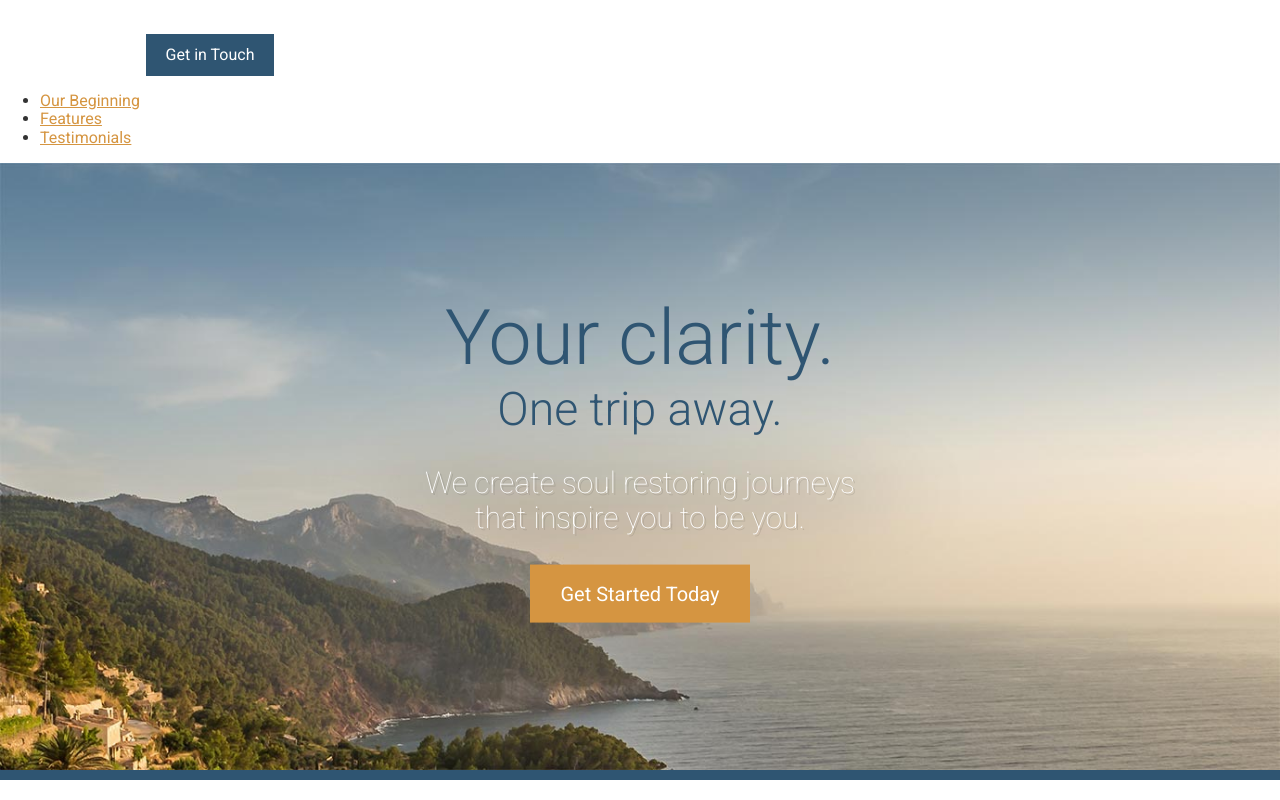
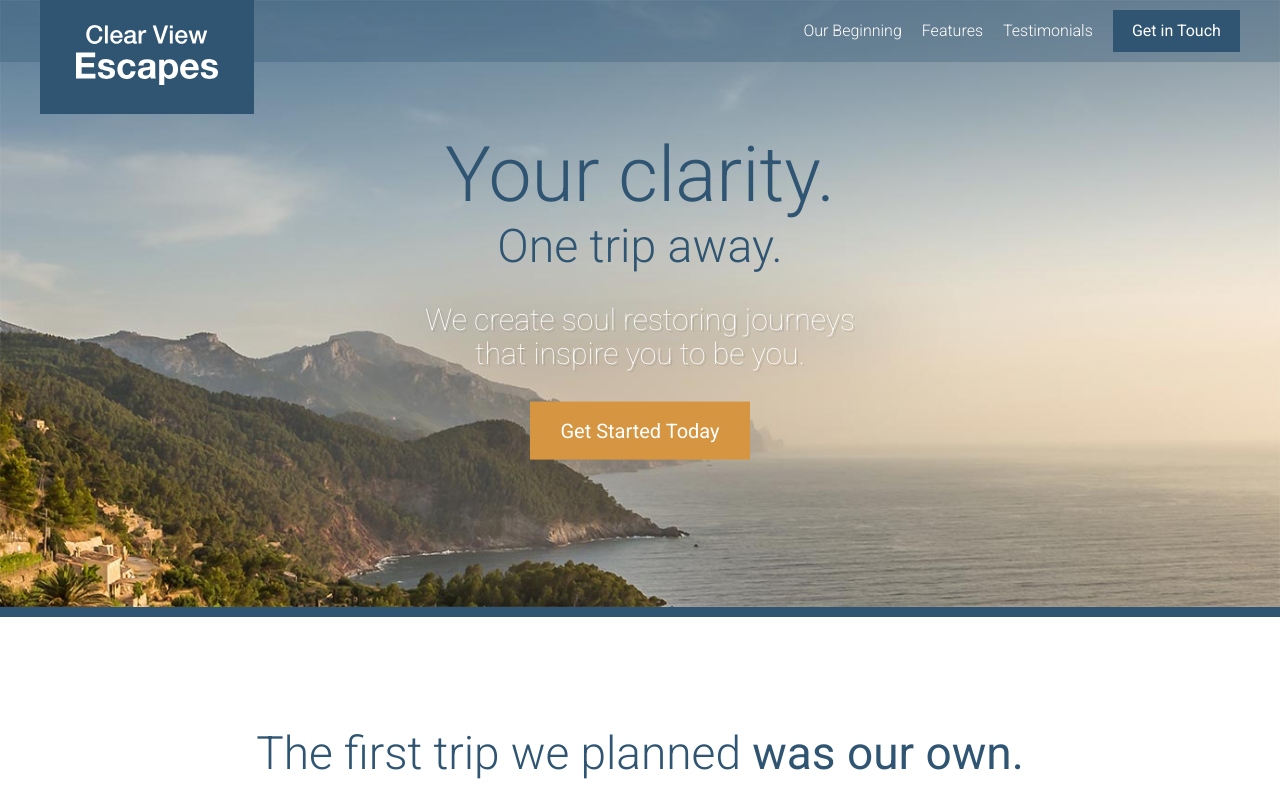
Before and after one commit to RaudelGomez/hello, a website: page app/index.html in a window 1280 px wide. Shown: the top 800 px of the page. Drawn offline with Linux system fonts and the light colour scheme.

Commit message:
termine leccion 38

```diff
--- a/app/assets/styles/modules/_large-hero.css
+++ b/app/assets/styles/modules/_large-hero.css
@@ -8,12 +8,17 @@
 
 
 	 &__text-content {
+	 	padding: 88px;
 		position: absolute;
 		top: 50%;
 		transform: translateY(-50%);
 		left: 0%;
 		width: 100%;
 		text-align: center;
+
+		@mixin atMedium {
+			padding: 60px;
+		}
 
 	}
 
--- /dev/null
+++ b/app/assets/styles/modules/_primary-nav.css
@@ -0,0 +1,28 @@
+.primary-nav {
+
+
+	&--pull-right {
+		float: right;
+	}
+
+	ul {
+		margin: 0;
+		padding: 0;
+		@mixin clearfix;
+	}
+
+	li{
+		list-style: none;
+		float: left;
+		padding-right: 20px;
+	}
+
+	a {
+		color: $mainWhite;
+		font-weight: 300;
+		text-decoration: none;
+		display: block;
+		padding: 12px 0;
+
+	}
+}
--- /dev/null
+++ b/app/assets/styles/modules/_site-header.css
@@ -0,0 +1,57 @@
+.site-header {
+	padding: 10px 0;
+	position: absolute;
+	width: 100%;
+	z-index: 2;
+
+
+	&__menu-icon{
+		width: 20px;
+		height: 20px;
+		background-color: #FFF;
+		position: absolute;
+		top: 10px;
+		right: 10px;
+
+		@mixin atMedium {
+		display: none;
+		}
+	}
+
+	@mixin atMedium {
+		background-color: rgba(#2f5572, .3);
+	}
+
+
+
+	&__btn-container {
+		float: right;
+	}
+
+	&__logo {
+		position: absolute;
+		top: 0;
+		left: 50%;
+		transform: translateX(-50%) scale(.8);
+		transform-origin: 50% 0%;
+		background-color: $mainBlue;
+		padding: 25px 36px;
+
+
+		@mixin atMedium {
+			left: auto;
+			transform: translateX(0);
+
+		}
+	}
+
+
+
+	&__menu-content {
+		display: none;
+
+		@mixin atMedium {
+			display: block;
+		}
+	}
+}
--- a/app/assets/styles/styles.css
+++ b/app/assets/styles/styles.css
@@ -14,3 +14,5 @@
 @import "modules/_testimonial";
 @import "modules/_sprite";
 @import "modules/_site-footer";
+@import "modules/_site-header";
+@import "modules/_primary-nav";
--- a/app/index.html
+++ b/app/index.html
@@ -11,16 +11,25 @@
 
 </head>
 <body>
-  <header>
+  <header class="site-header">
+    <div class="wrapper">
+      <div class="site-header__logo">
         <img src="assets/images/icons/clear-view-escapes.svg">
+      </div>
+      <div class="site-header__menu-icon"></div>
+      <div class="site-header__menu-content">
+        <div class="site-header__btn-container">
         <a href="#"  class="btn">Get in Touch</a>
-    <nav>
+        </div>
+        <nav  class="primary-nav primary-nav--pull-right">
           <ul>
             <li><a href="#our-beginning">Our Beginning</a></li>
             <li><a href="#features">Features</a></li>
             <li><a href="#testimonials">Testimonials</a></li>
           </ul>
         </nav>
+      </div>
+    </div>
   </header>
 
   <div class="large-hero">
--- a/app/temp/styles/styles.css
+++ b/app/temp/styles/styles.css
@@ -380,6 +380,7 @@ a {
 	}
 
 .large-hero__text-content {
+	 	padding: 88px;
 		position: absolute;
 		top: 50%;
 		transform: translateY(-50%);
@@ -387,6 +388,14 @@ a {
 		width: 100%;
 		text-align: center;
 
+	}
+
+@media(min-width: 800px) {
+
+.large-hero__text-content {
+			padding: 60px
+
+	}
 	}
 
 .large-hero__title {
@@ -1004,3 +1013,96 @@ background-image: url('/temp/sprite/css/svg/sprite.css-e1abb911.svg');
 			margin-right: 1.4rem
 	}
 	}
+
+.site-header {
+	padding: 10px 0;
+	position: absolute;
+	width: 100%;
+	z-index: 2;
+}
+
+.site-header__menu-icon{
+		width: 20px;
+		height: 20px;
+		background-color: #FFF;
+		position: absolute;
+		top: 10px;
+		right: 10px;
+	}
+
+@media(min-width: 800px) {
+
+.site-header__menu-icon{
+		display: none
+	}
+	}
+
+@media(min-width: 800px) {
+
+.site-header {
+		background-color: rgba(47,85,114, .3);
+  }
+	}
+
+.site-header__btn-container {
+		float: right;
+	}
+
+.site-header__logo {
+		position: absolute;
+		top: 0;
+		left: 50%;
+		transform: translateX(-50%) scale(.8);
+		transform-origin: 50% 0%;
+		background-color: #2f5572;
+		padding: 25px 36px;
+	}
+
+@media(min-width: 800px) {
+
+.site-header__logo {
+			left: auto;
+			transform: translateX(0)
+	}
+	}
+
+.site-header__menu-content {
+		display: none;
+	}
+
+@media(min-width: 800px) {
+
+.site-header__menu-content {
+			display: block
+	}
+	}
+
+.primary-nav--pull-right {
+		float: right;
+	}
+
+.primary-nav ul {
+		margin: 0;
+		padding: 0;
+	}
+
+.primary-nav ul::after {
+		content: "";
+		clear: both;
+		display: table;
+	}
+
+.primary-nav li{
+		list-style: none;
+		float: left;
+		padding-right: 20px;
+	}
+
+.primary-nav a {
+		color: #FFF;
+		font-weight: 300;
+		text-decoration: none;
+		display: block;
+		padding: 12px 0;
+
+	}
--- a/gulpfile.js
+++ b/gulpfile.js
@@ -10,6 +10,7 @@ var mixins = require('postcss-mixins');
 var browserSync = require('browser-sync').create();
 var svgSprite = require('gulp-svg-sprite');
 var rename = require('gulp-rename');
+var hexrgba = require('postcss-hexrgba');
 
 
 //Tarea Sprite
@@ -46,7 +47,7 @@ gulp.task('icons', gulp.series(['createSprite', 'copySpriteCSS']));
 //Tarea Styles
 gulp.task('styles', function() {
   return gulp.src('./app/assets/styles/styles.css')
-    .pipe(postcss([mixins, cssImport, cssvars({ silent: true }), nested, autoprefixer]))
+    .pipe(postcss([mixins, cssImport, cssvars({ silent: true }), nested, hexrgba, autoprefixer]))
     .pipe(gulp.dest('./app/temp/styles'));
 });
 
--- a/package.json
+++ b/package.json
@@ -16,6 +16,7 @@
     "gulp-watch": "^5.0.1",
     "gulp4-run-sequence": "^1.0.1",
     "postcss": "^8.3.6",
+    "postcss-hexrgba": "^2.0.1",
     "postcss-import": "^14.0.2",
     "postcss-mixins": "^8.1.0",
     "postcss-nested": "^5.0.6",
```
Also changed, not shown: 1 other file. Lines whose indentation alone changed are shown as unchanged.
